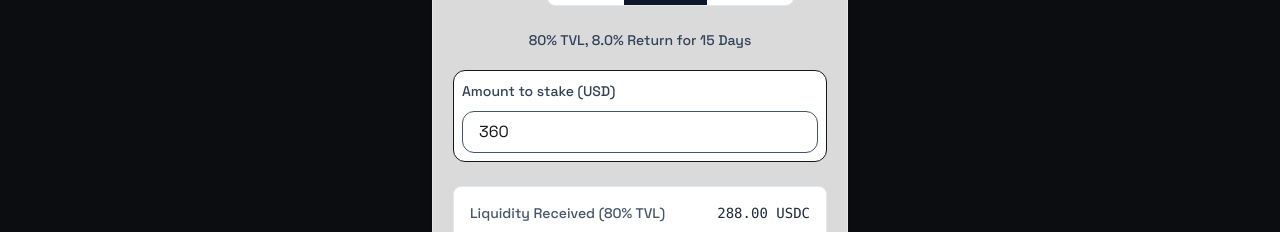
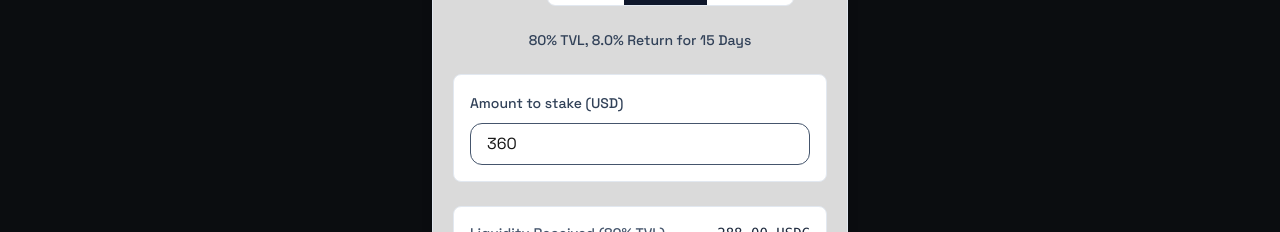
Before and after one commit to xVaultFi/xVault, a Next.js app: page /borrow in a window 1280 px wide. Shown: the part 252-484 px from the top of the page. Built offline with nearby package versions, Linux system fonts and the light colour scheme; no server answers.

Commit message:
amount box bg updated

```diff
--- a/app/borrow/page.tsx
+++ b/app/borrow/page.tsx
@@ -170,7 +170,7 @@ export default function RwaStakingCard() {
           </div>
 
           {/* Amount input */}
-          <label className="block bg-white dark:bg-slate-800 border dark:border-slate-600 rounded-xl mt-2 p-2">
+          <label className="mt-3 p-4 rounded-lg bg-white dark:bg-slate-800 border border-slate-200 dark:border-slate-700">
             <span className="text-sm font-medium text-slate-700 dark:text-slate-200">
               Amount to stake (USD)
             </span>
```
